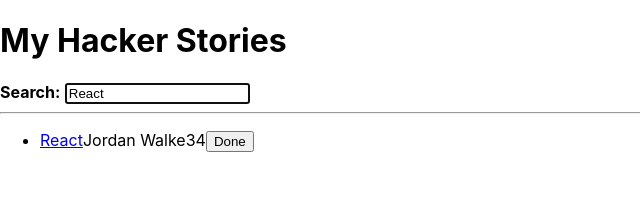
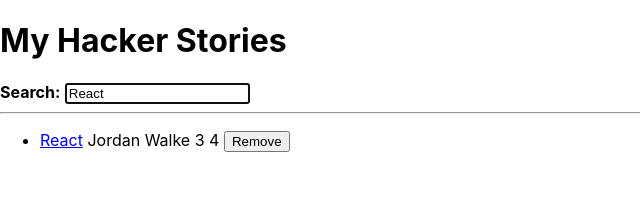
Before and after one commit to tianahR/hacker_stories_23, a React (Create React App) app: page / in a window 1280 px wide. Shown: the top 221 px of the page, without its empty margins (0-640 px from the left). Built offline with nearby package versions, Linux system fonts and the light colour scheme.

Commit message:
Inline Handler, Remove item

```diff
--- a/src/ListStories.js
+++ b/src/ListStories.js
@@ -15,12 +15,16 @@
       <span>
         <a href={item.url}>{item.title}</a>
       </span>
+      &nbsp;
       <span>{item.author}</span>
+      &nbsp;
       <span>{item.num_comments}</span>
+      &nbsp;
       <span>{item.points}</span>
+      &nbsp;
       <span>
       <button type="button" onClick={() => onRemoveItem(item)}>
-        Done
+        Remove
       </button>
 
       </span>
```
